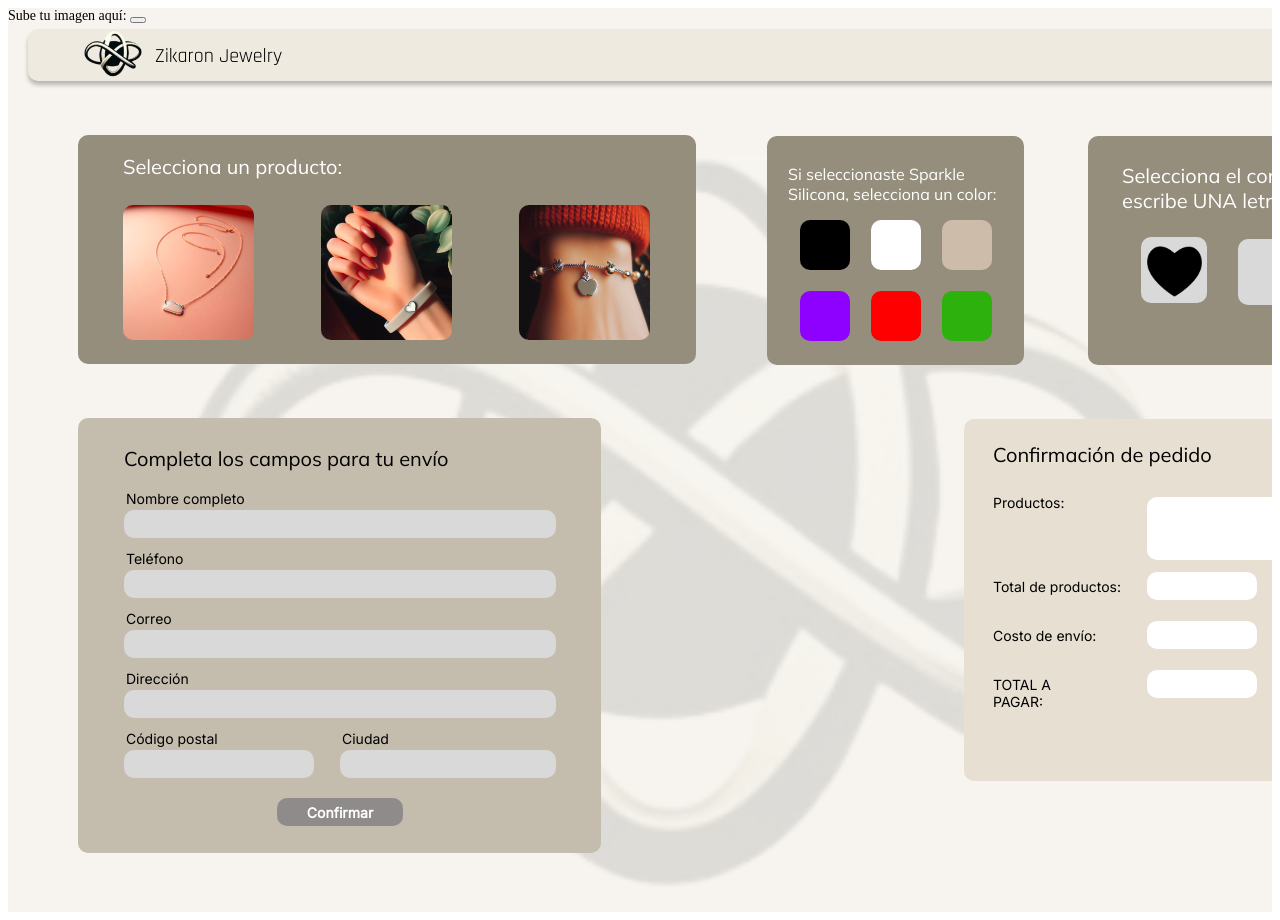
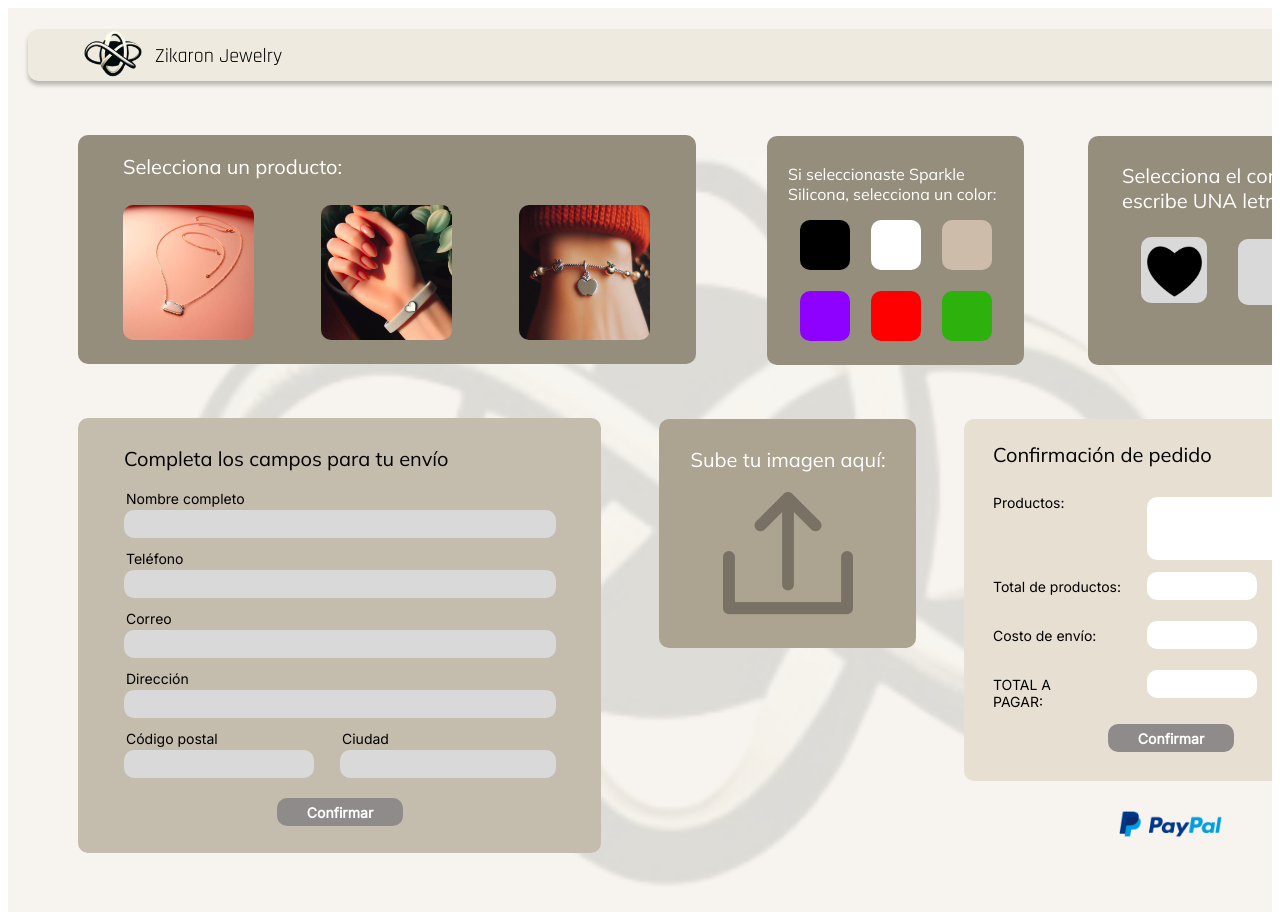
Before and after one commit to mafervm/ZikaronJewelry, a plain HTML site: page shop.html in a window 1280 px wide. Drawn offline with Linux system fonts and the light colour scheme.

Commit message:
upload chop css

```diff
--- a/css/shop.css
+++ b/css/shop.css
@@ -793,3 +793,45 @@
     border: none;
     cursor: pointer;
   }
+  .upload_datos {
+    width: 257px;
+    height: 229px;
+    background: rgba(172,163,144,1);
+    opacity: 1;
+    position: absolute;
+    top: 411px;
+    left: 651px;
+    border-top-left-radius: 10px;
+    border-top-right-radius: 10px;
+    border-bottom-left-radius: 10px;
+    border-bottom-right-radius: 10px;
+    overflow: hidden;
+  }
+
+  .imagen {
+    width: 216px;
+    color: rgba(255,255,255,1);
+    position: absolute;
+    top: 439px;
+    left: 672px;
+    font-family: Mulish;
+    font-weight: ExtraBold;
+    font-size: 20px;
+    opacity: 1;
+    text-align: center;
+  }
+  .upload {
+    width: 130px;
+    height: 130px;
+    background: url("../images/upload.png");
+    background-repeat: no-repeat;
+    background-position: center center;
+    background-size: cover;
+    opacity: 0.3;
+    position: absolute;
+    top: 480px;
+    left: 715px;
+    overflow: hidden;
+    border: none;
+    cursor: pointer;
+}
--- a/shop.html
+++ b/shop.html
@@ -80,4 +80,11 @@
             Confirmar
         </button>
 
-        <button clas
+        <button class="boton_confirmar2">
+            Confirmar
+        </button>
+
+        <button class="paypal"></button>
+    </div>
+</body>
+</html>
```
